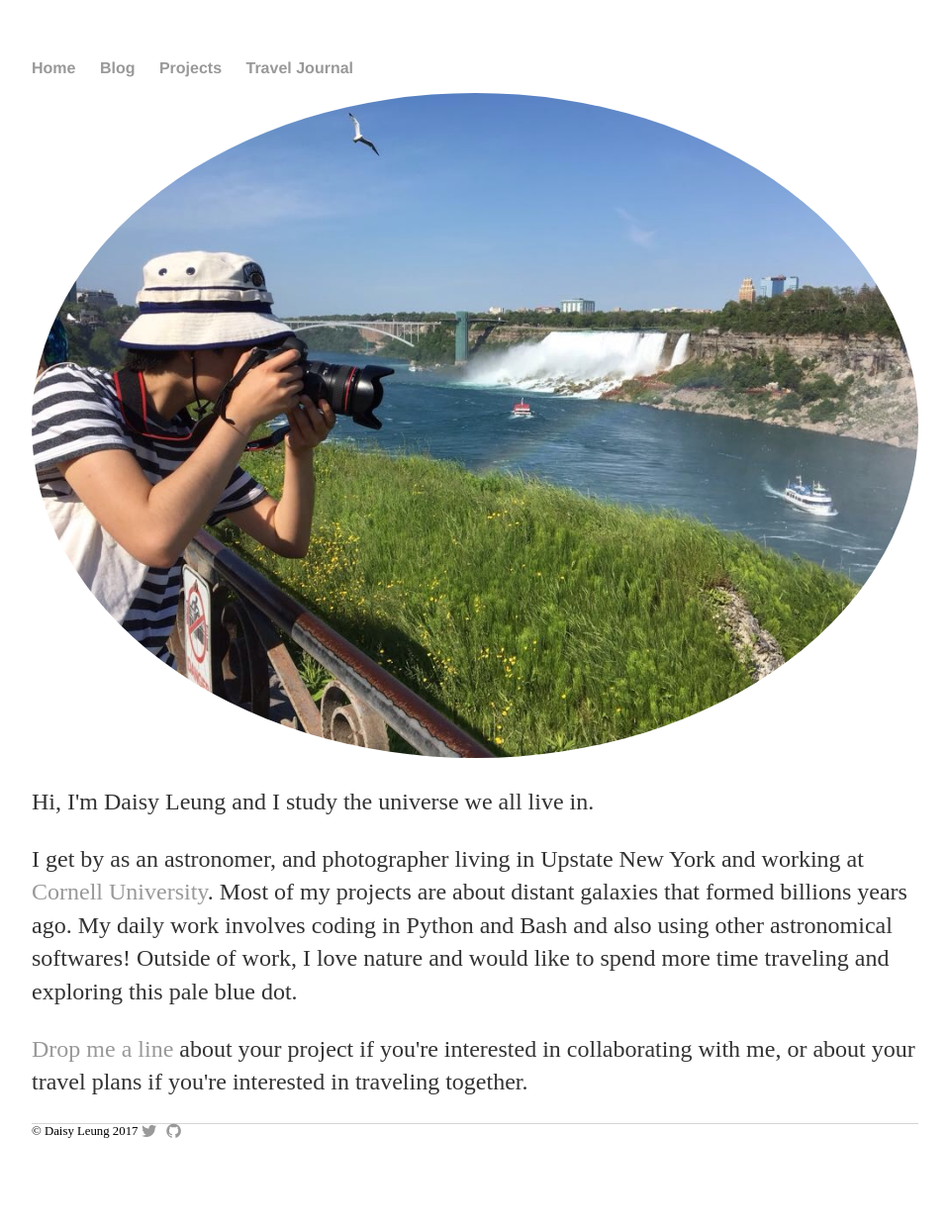
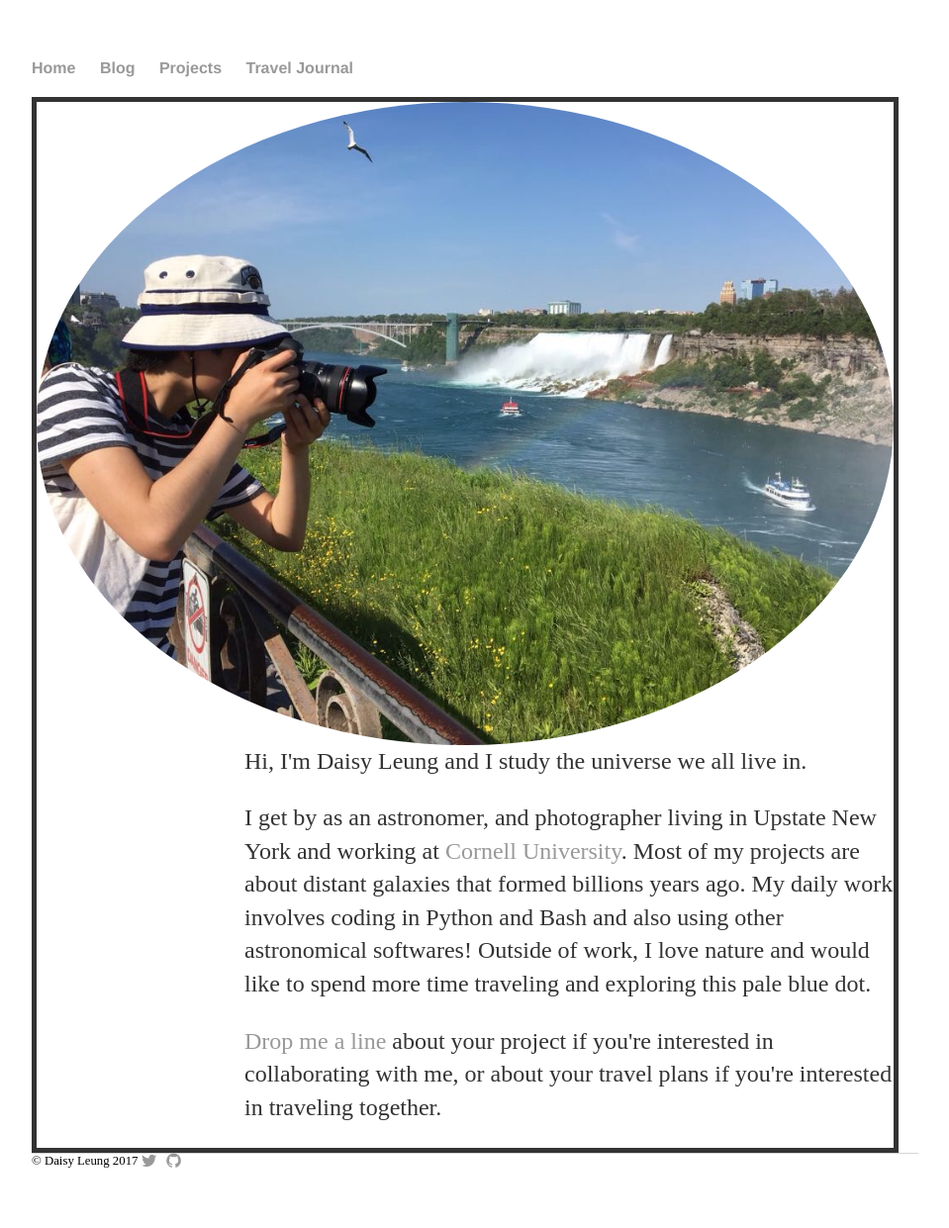
Before and after one commit to astro313/astro313.github.io, a Jekyll site: the page built from index.html, in a window 1280 px wide. Shown: the whole page at 99% size, without its empty margins (160-1119 px from the left). Built offline with Jekyll 4.4.1, drawn with Linux system fonts in a browser that asks for light colours; nearby versions of some CDN libraries; before the commit the page ends 1211 px from its top, so only the background shows below that.

Commit message:
Update main.css

```diff
--- a/css/main.css
+++ b/css/main.css
@@ -43,6 +43,25 @@ img.rounded {
   border-radius: 50%;
 }
 
+.post-container {
+    margin: 20px 20px 0 0;
+    border: 5px solid #333;
+    overflow: auto
+}
+.post-thumb {
+    float: left
+}
+.post-thumb img {
+    display: block
+}
+.post-content {
+    margin-left: 210px
+}
+.post-title {
+    font-weight: bold;
+    font-size: 200%
+}
+
 /* --- */
 
 
```
